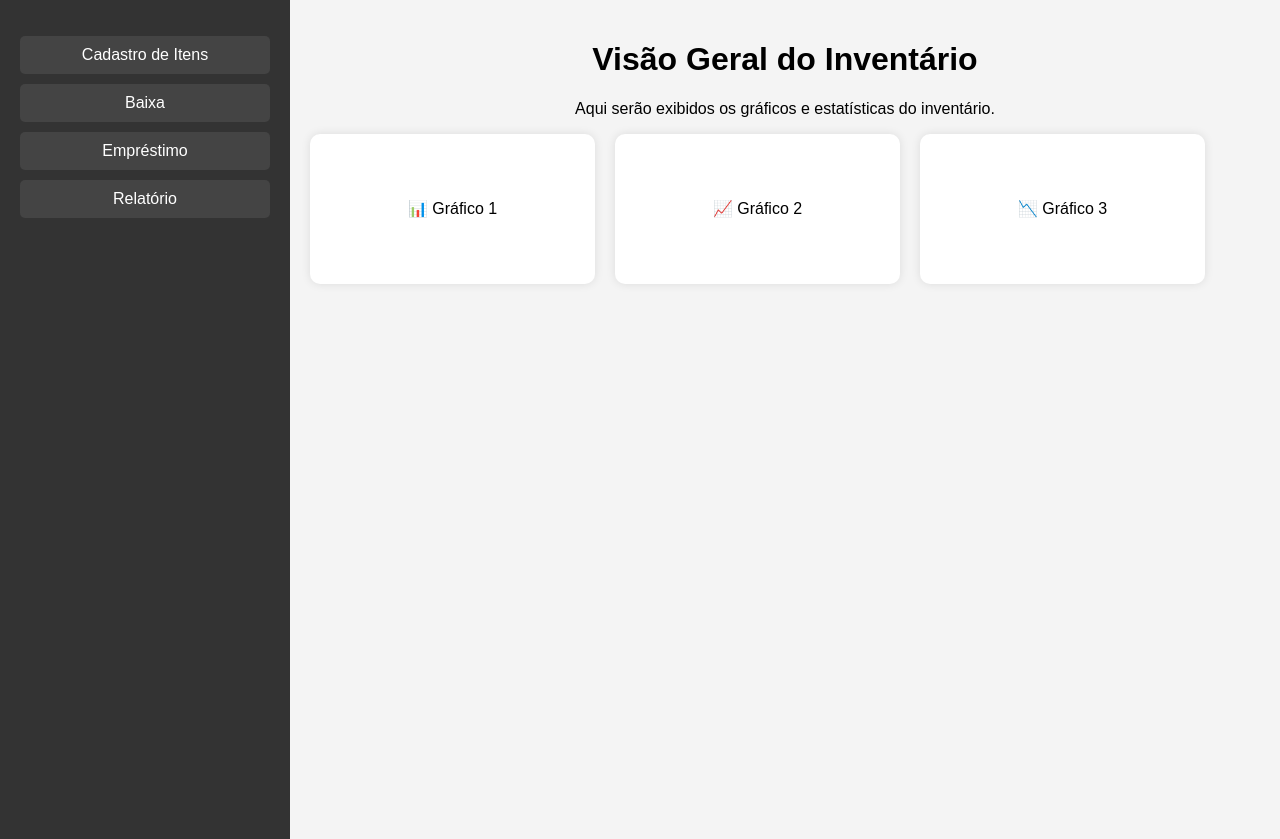
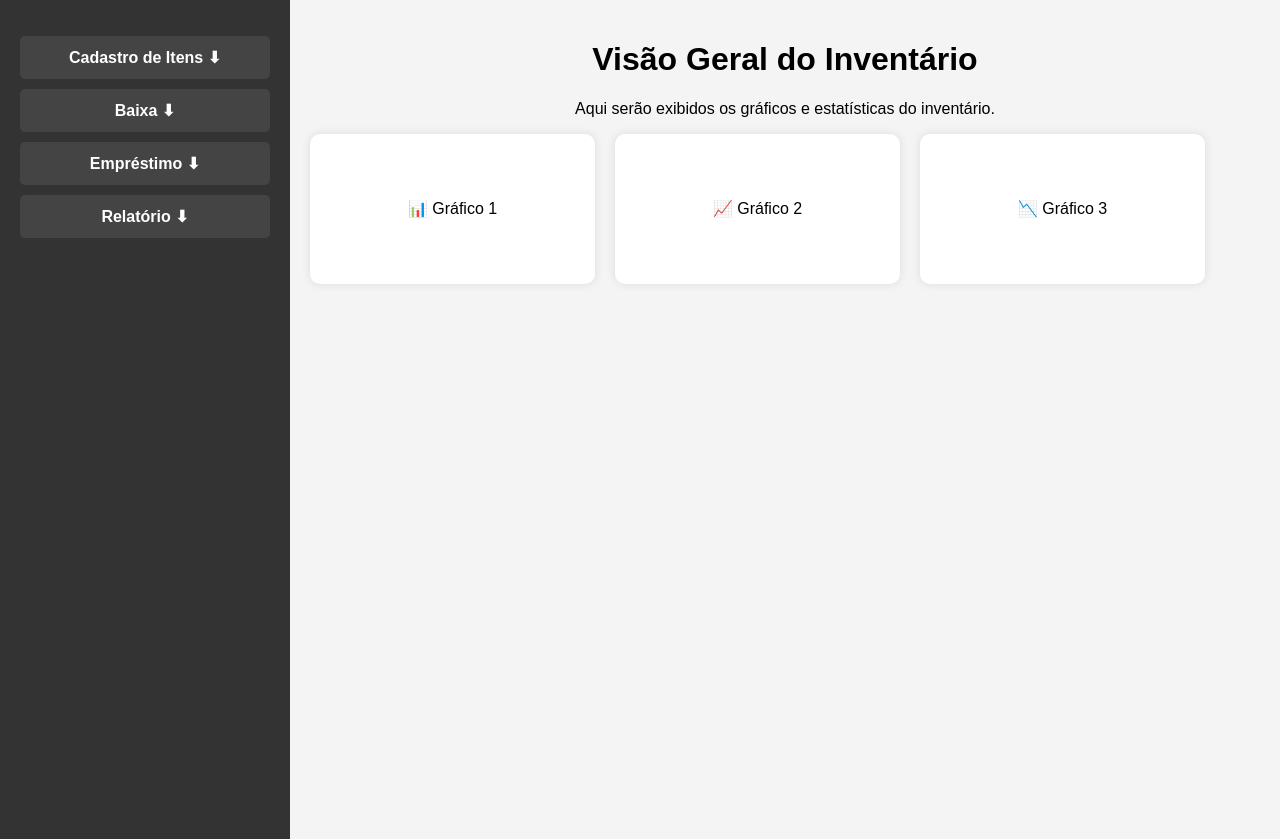
Before and after one commit to Cyitron/Inventory_LARM, a Django app: page /inventario/ in a window 1280 px wide. Shown: the part 54-893 px from the top of the page. Run offline with Django 5.2, Linux system fonts and the light colour scheme.

Commit message:
sidebar development

```diff
--- a/LARM_system/core/static/core/css/style.css
+++ b/LARM_system/core/static/core/css/style.css
@@ -228,6 +228,7 @@ a:active {
 }
 
 .sidebar li {
+        position: relative;
         margin-bottom: 10px;
 }
 
@@ -238,10 +239,96 @@ a:active {
         text-decoration: none;
         background-color: #444;
         border-radius: 5px;
+        transition: background 0.3s ease-in-out;
 }
 
 .sidebar a:hover {
         background-color: #555;
+}
+
+/* submenu config */
+.submenu {
+        display: block;
+        opacity: 0;
+        /* Começa invisível */
+        max-height: 0;
+        /* Ocupa zero espaço */
+        overflow: hidden;
+        transition: opacity 0.4s ease-in-out, max-height 0.4s ease-in-out;
+        background-color: #555;
+        /* Cor diferente do menu principal */
+        border-radius: 5px;
+        padding-left: 15px;
+        /* Levemente mais à direita */
+        margin-left: 10px;
+        /* Empurra um pouco para a direita */
+}
+
+/* Estilo para os botões principais da sidebar */
+.dropdown-toggle {
+        display: block;
+        padding: 12px;
+        color: white;
+        background-color: #444;
+        border-radius: 5px;
+        cursor: pointer;
+        font-weight: bold;
+        transition: background 0.3s ease-in-out;
+}
+
+.dropdown-toggle:hover {
+        background-color: #555;
+}
+
+/* Remove aparência de link */
+.dropdown-toggle:active,
+.dropdown-toggle:focus {
+        outline: none;
+}
+
+/* Configuração do submenu */
+.submenu {
+        display: block;
+        opacity: 0;
+        /* Começa invisível */
+        max-height: 0;
+        /* Ocupa zero espaço */
+        overflow: hidden;
+        transition: opacity 0.4s ease-in-out, max-height 0.4s ease-in-out;
+        background-color: #555;
+        /* Cor diferente do menu principal */
+        border-radius: 5px;
+        padding-left: 15px;
+        /* Levemente mais à direita */
+        margin-left: 10px;
+        /* Empurra um pouco para a direita */
+}
+
+/* Estilo dos links do submenu */
+.submenu li a {
+        display: block;
+        padding: 10px;
+        color: white;
+        text-decoration: none;
+        background-color: #666;
+        /* Um tom mais claro que o submenu */
+        border-radius: 5px;
+        transition: background 0.3s ease-in-out;
+}
+
+.submenu li a:hover {
+        background-color: #777;
+}
+
+/* Mostra o submenu ao passar o mouse */
+.dropdown:hover .submenu {
+        opacity: 1;
+        max-height: 200px;
+}
+/* submenu config */
+
+.submenu li a:hover {
+        background-color: #777;
 }
 
 /* Área dos dashboards */
--- a/LARM_system/core/templates/inventario.html
+++ b/LARM_system/core/templates/inventario.html
@@ -6,8 +6,9 @@
     <meta charset="UTF-8">
     <meta name="viewport" content="width=device-width, initial-scale=1.0">
     <title>Inventário - LARM</title>
-    <link rel="stylesheet" href="../static/core/css/style.css">
+    <link rel="stylesheet" href="{% static 'core/css/style.css' %}">
 </head>
+
 <body>
     {% include 'main_navbar.html' %}
 
@@ -15,12 +16,37 @@
         <!-- Barra lateral -->
         <nav class="sidebar">
             <ul>
-                <li><a href="#">Cadastro de Itens</a></li>
-                <li><a href="#">Baixa</a></li>
-                <li><a href="#">Empréstimo</a></li>
-                <li><a href="#">Relatório</a></li>
+                <li class="dropdown">
+                    <span class="dropdown-toggle">Cadastro de Itens ⬇</span>
+                    <ul class="submenu">
+                        <li><a href="#">Material de Consumo</a></li>
+                        <li><a href="#">Material Permanente</a></li>
+                    </ul>
+                </li>
+                <li class="dropdown">
+                    <span class="dropdown-toggle">Baixa ⬇</span>
+                    <ul class="submenu">
+                        <li><a href="#">Por Defeito</a></li>
+                        <li><a href="#">Por Descarte</a></li>
+                    </ul>
+                </li>
+                <li class="dropdown">
+                    <span class="dropdown-toggle">Empréstimo ⬇</span>
+                    <ul class="submenu">
+                        <li><a href="#">Novo Empréstimo</a></li>
+                        <li><a href="#">Devolução</a></li>
+                    </ul>
+                </li>
+                <li class="dropdown">
+                    <span class="dropdown-toggle">Relatório ⬇</span>
+                    <ul class="submenu">
+                        <li><a href="#">Estoque Atual</a></li>
+                        <li><a href="#">Histórico de Movimentação</a></li>
+                    </ul>
+                </li>
             </ul>
         </nav>
+
 
         <!-- Área dos dashboards -->
         <main class="dashboard">
@@ -36,4 +62,5 @@
 
     {% include 'footer.html' %}
 </body>
+
 </html>
```
